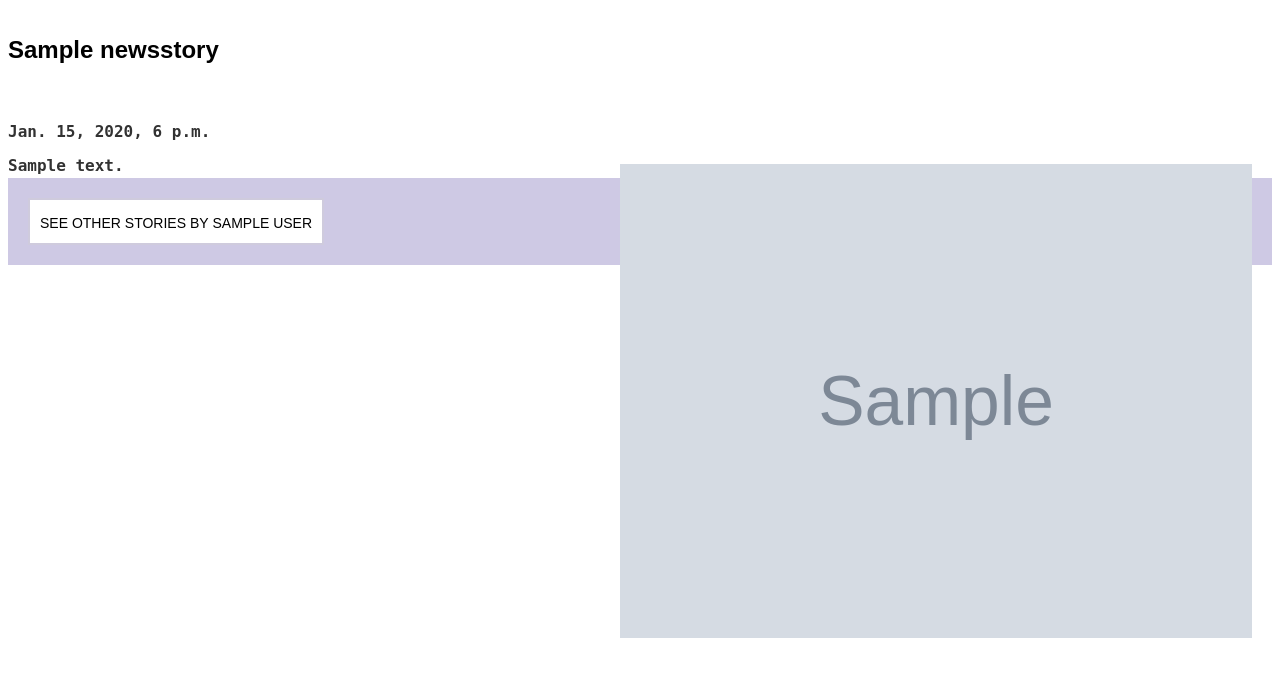
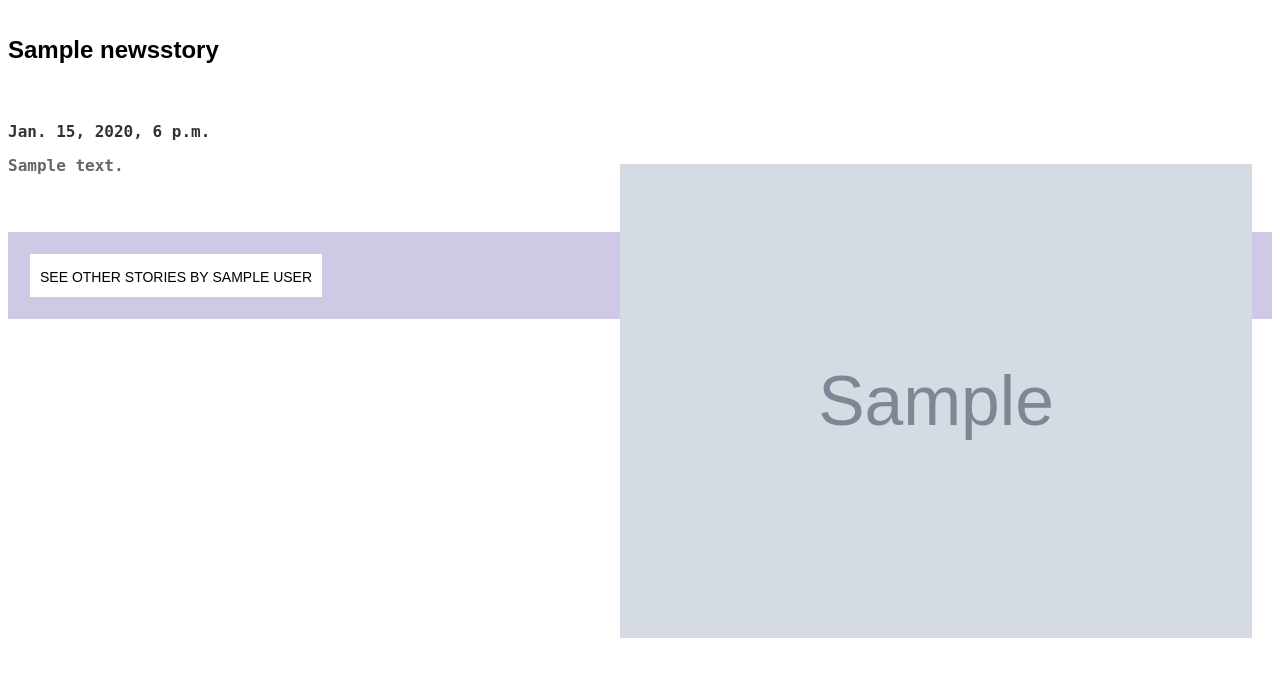
Before and after one commit to katie-codes/she-codes-news-master, a Django app: page /news/1/ in a window 1280 px wide. Shown: the part 85-762 px from the top of the page. Run offline with Django 3.2, Linux system fonts and the light colour scheme; tables that the repository leaves empty hold one stand-in row (values such as "Sample post"); grey boxes marked "Sample" are stand-in pictures; parts of the project's set-up code (start-up, migrations or seed data) failed here and were passed over; some web fonts are replaced.

Commit message:
updated styles

```diff
--- a/she_codes_news/news/static/news/styles.css
+++ b/she_codes_news/news/static/news/styles.css
@@ -86,6 +86,7 @@
     width: 50%;
     position: relative;
     padding: 20px;
+    object-fit: cover;
 
 }
 
--- a/she_codes_news/news/templates/news/story.html
+++ b/she_codes_news/news/templates/news/story.html
@@ -14,10 +14,14 @@
 
     <div id="story-content">
     <img src='../media/{{ story.main_image }}'>
-    <h4>{{ story.main_content }}</h4>
+    <h6>{{ story.main_content }}</h6>
 
         <!-- {{ story.content|linebreaks }} -->
     </div>
+
+<br>
+<br>
+<br>
 
     <form>
         <button class="button-styles" formaction="{% url 'users:author' pk=story.author.pk %}">See other stories by {{ story.author.first_name }} {{ story.author.last_name }}</button>
--- a/she_codes_news/static/styles.css
+++ b/she_codes_news/static/styles.css
@@ -47,6 +47,8 @@ h4 {
     font-family: monospace;
 
 
+
+
 }
 
 h5 {
@@ -63,6 +65,22 @@ h5 {
     letter-spacing: 2px;
 
 }
+
+h6 {
+    font-size: 1rem;
+    margin: 0;
+    line-height: 1.5;
+    opacity: 60%;
+    padding-top: 10px;
+    font-family: monospace;
+
+
+}
+
+
+
+
+
 
 #header-text {
     flex-basis: 80%;
```
